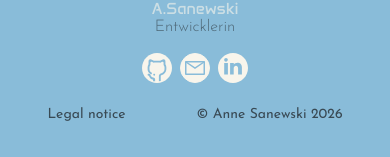
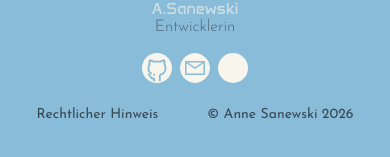
Before and after one commit to Saki63/portfolio, an Angular app: page / in a window 390 px wide. Shown: the part 4917-5074 px from the top of the page. Built offline with nearby package versions, Linux system fonts and the light colour scheme.

Commit message:
feat: adjust footer: edit link icons + add translation

```diff
--- a/src/app/app.component.html
+++ b/src/app/app.component.html
@@ -13,5 +13,5 @@
 <app-section [language]="language" id="contact-me-section-id" [key]="'contact'">
    <app-contact-me [language]="language"></app-contact-me>
 </app-section>
-<app-footer></app-footer>
+<app-footer [language]="language"></app-footer>
 <router-outlet></router-outlet>
--- a/src/app/contact-me/contact-me.component.html
+++ b/src/app/contact-me/contact-me.component.html
@@ -89,7 +89,7 @@
 
         <div class="checkbox_wrapper">
             <app-img-checkbox [size]="24" (click)="checkboxEventHandler('click')" (mouseover)="checkboxEventHandler('over')" (mouseleave)="checkboxEventHandler('leave')" [state]="checkboxState" [color]="colorPalette.primaryColor"/>
-            <span>{{language === "en" ? translation['privacy-text1'].en :translation['privacy-text1'].de }} <a>{{language === "en" ? translation['privacy-text2'].en :translation['privacy-text2'].de }}</a> {{language === "en" ? translation['privacy-text3'].en :translation['privacy-text3'].de }}</span>
+            <span>{{language === "en" ? translation['privacy-text1'].en :translation['privacy-text1'].de }} <a>{{language === "en" ? translation['privacy-policy'].en :translation['privacy-policy'].de }}</a> {{language === "en" ? translation['privacy-text3'].en :translation['privacy-text3'].de }}</span>
         </div>
         <div class="send_btn_wrapper">
             <button
--- a/src/app/landingpage/landingpage.component.scss
+++ b/src/app/landingpage/landingpage.component.scss
@@ -161,6 +161,7 @@ section{
 
     .introduction_content {
         align-items: space-around;
+
         .logo_social_media_wrapper{
             display: none;
         }
--- a/src/app/shared/components/footer/footer.component.html
+++ b/src/app/shared/components/footer/footer.component.html
@@ -1,31 +1,33 @@
 <footer>
     <div class="resp_logo_wrapper">
-        <app-logo [color]="'#262E34'"></app-logo>
+        <app-logo [color]="colorPalette.primaryDarkColor"></app-logo>
     </div>
     <div class="content">
         <div class="left_side">
-            <a href="">Legal notice</a>
+            <a href="">{{language === 'en' ? translation['legal-notice'].en : translation['legal-notice'].de}}</a>
             <span>&copy; Anne Sanewski 2026</span>
         </div>
         <div class="logo_wrapper">
-            <app-logo [color]="'#262E34'"></app-logo>
+            <app-logo [color]="colorPalette.primaryDarkColor"></app-logo>
         </div>
         <div class="right_side">
             <ul>
-                <li>
-                    <app-icon-github class="default_icon" [size]="30" [color]="colorPalette.primaryDarkColor" [hoverColor]="colorPalette.secondaryColor" [opacity]="0.6"/>
-                    <app-icon-github-light class="resp_icon" [size]="30" [color]="colorPalette.primaryColor"/>
+                <li class="li_link">
+                    <a href="https://github.com/Saki63" target="_blank">
+                        <app-icon-github class="default_icon" [size]="30" [color]="colorPalette.primaryDarkColor" [hoverColor]="colorPalette.secondaryColor" [opacity]="0.6"/>
+                        <app-icon-github-light class="resp_icon" [size]="30" [color]="colorPalette.primaryColor"/>
+                    </a>
+                </li>
+                <li class="li_link">
+                    <a href="mailto:an-san@gmx.de" target="_blank">
+                        <app-icon-email class="default_icon" [size]="30" [color]="colorPalette.primaryDarkColor" [hoverColor]="colorPalette.secondaryColor" [opacity]="0.6"/>
+                        <app-icon-email-light class="resp_icon" [size]="30" [color]="colorPalette.primaryColor"/>
+                    </a>
                 </li>
                 <li>
-                    <app-icon-email class="default_icon" [size]="30" [color]="colorPalette.primaryDarkColor" [hoverColor]="colorPalette.secondaryColor" [opacity]="0.6"/>
-                    <app-icon-email-light class="resp_icon" [size]="30" [color]="colorPalette.primaryColor"/>
-                </li>
-                <li>
-                    <app-icon-linkedin class="default_icon" [size]="30" [color]="colorPalette.primaryDarkColor" [hoverColor]="colorPalette.secondaryColor" [opacity]="0.6"/>
-                    <app-icon-linkedin-light class="resp_icon" [size]="30" [color]="colorPalette.primaryColor"/>
+                    <div class="placeholder_icon"></div>
                 </li>
             </ul>
         </div>
-
     </div>
 </footer>
--- a/src/app/shared/components/footer/footer.component.scss
+++ b/src/app/shared/components/footer/footer.component.scss
@@ -53,20 +53,29 @@ footer {
                 padding: 0;
                 list-style: none;
 
-                li{
+                .li_link{
                     opacity: 60%;
 
                     &:hover{
                         opacity: 1;
                     }
 
-                .default_icon{
-                    display: block !important;
+                    .default_icon{
+                        display: block !important;
+                    }
+
+                    .resp_icon{
+                        display: none !important;
+                    }
+
                 }
 
-                .resp_icon{
-                    display: none !important;
-                }
+                .placeholder_icon{
+                    opacity: 60%;
+                    height: 30px;
+                    width: 30px;
+                    background-color: $primary-dark-color;
+                    border-radius: 50%;
                 }
             }
         }
@@ -118,7 +127,7 @@ footer {
                     padding: 0;
                     list-style: none;
 
-                    li{
+                    .li_link{
                         opacity: 1;
 
                         &:hover{
@@ -133,6 +142,11 @@ footer {
                             display: block !important;
                         }
                     }
+
+                    .placeholder_icon{
+                        opacity: 1;
+                        background-color: $secondary-color;
+                    }
                 }
             }
         }
--- a/src/app/shared/components/footer/footer.component.ts
+++ b/src/app/shared/components/footer/footer.component.ts
@@ -1,7 +1,8 @@
-import { Component, HostListener } from '@angular/core';
+import { Component, HostListener, Input } from '@angular/core';
 import { SvgImageModule } from "../../svg-images/svg-images";
 import { LogoComponent } from '../../logo/logo.component';
 import { colorPalette } from '../../color-palette';
+import { translation } from '../../translation';
 
 @Component({
   selector: 'app-footer',
@@ -13,6 +14,9 @@ import { colorPalette } from '../../color-palette';
 export class FooterComponent {
   colorPalette = colorPalette;
 
+  translation = translation;
+  @Input() language = 'en';
+
   isSmallScreen = window.innerWidth <= 480;
 
   @HostListener('window:resize')
--- a/src/app/shared/svg-images/links/links.component.scss
+++ b/src/app/shared/svg-images/links/links.component.scss
@@ -5,3 +5,7 @@ div {
 div * {
     cursor: pointer;
 }
+
+path {
+  vector-effect: non-scaling-stroke;
+}
--- a/src/app/shared/svg-images/links/svgs/email-icon.component.html
+++ b/src/app/shared/svg-images/links/svgs/email-icon.component.html
@@ -1,19 +1,19 @@
 <div (mouseover)="hover=true" (mouseleave)="hover=false">
     @if (hover){
-        <svg viewBox="0 0 30 30" fill="none" xmlns="http://www.w3.org/2000/svg">
+        <svg viewBox="0 0 31 31" fill="none" xmlns="http://www.w3.org/2000/svg">
             <circle cx="15" cy="15" r="14.5" fill="currentColor" stroke="currentColor"/>
             <rect x="5" y="8" width="20" height="14" rx="1" fill="#262E34"/>
-            <path d="M6 9L15 15L24 9" stroke="currentColor" stroke-width="1.5" stroke-linecap="round"/>
+            <path d="M6 9L15 15L24 9" stroke="currentColor" stroke-width="1.5px" stroke-linecap="round"/>
         </svg>
     }
     @else {
-        <svg viewBox="0 0 30 30" fill="none" xmlns="http://www.w3.org/2000/svg">
-            <circle cx="15" cy="15" r="14.5" stroke="currentColor"/>
-            <mask id="path-2-inside-1_2169_976" fill="white">
+        <svg viewBox="0 0 31 31" fill="none" xmlns="http://www.w3.org/2000/svg">
+            <circle cx="15" cy="15" r="14.5" stroke="currentColor" stroke-width="1.5px"/>
+            <mask id="path-2-inside-1_1795_4201" fill="white">
                 <rect x="5" y="8" width="20" height="14" rx="1"/>
             </mask>
-            <rect x="5" y="8" width="20" height="14" rx="1" stroke="currentColor" stroke-width="3" mask="url(#path-2-inside-1_2169_976)"/>
-            <path d="M6 9L15 15L24 9" stroke="currentColor" stroke-width="1.5" stroke-linecap="round"/>
+            <rect x="5" y="8" width="20" height="14" rx="1" stroke="currentColor" stroke-width="3px" mask="url(#path-2-inside-1_1795_4201)"/>
+            <path d="M6 9L15 15L24 9" stroke="currentColor" stroke-width="2px" stroke-linecap="round"/>
         </svg>
     }
 </div>
--- a/src/app/shared/translation.ts
+++ b/src/app/shared/translation.ts
@@ -110,7 +110,7 @@ export const translation = {
         en: "I've read the ",
         de: "Ich habe die "
     },
-    'privacy-text2': {
+    'privacy-policy': {
         en: "privacy policy",
         de: "Datenschutzerklärung"
     },
@@ -121,5 +121,9 @@ export const translation = {
     'send-btn': {
         en: "Send",
         de: "Abschicken"
+    },
+    'legal-notice': {
+        en: "Legal notice",
+        de: "Rechtlicher Hinweis"
     }
 }
```
Also changed, not shown: src/app/shared/svg-images/links/svgs/github-icon.component.html (+5 -1 lines).
